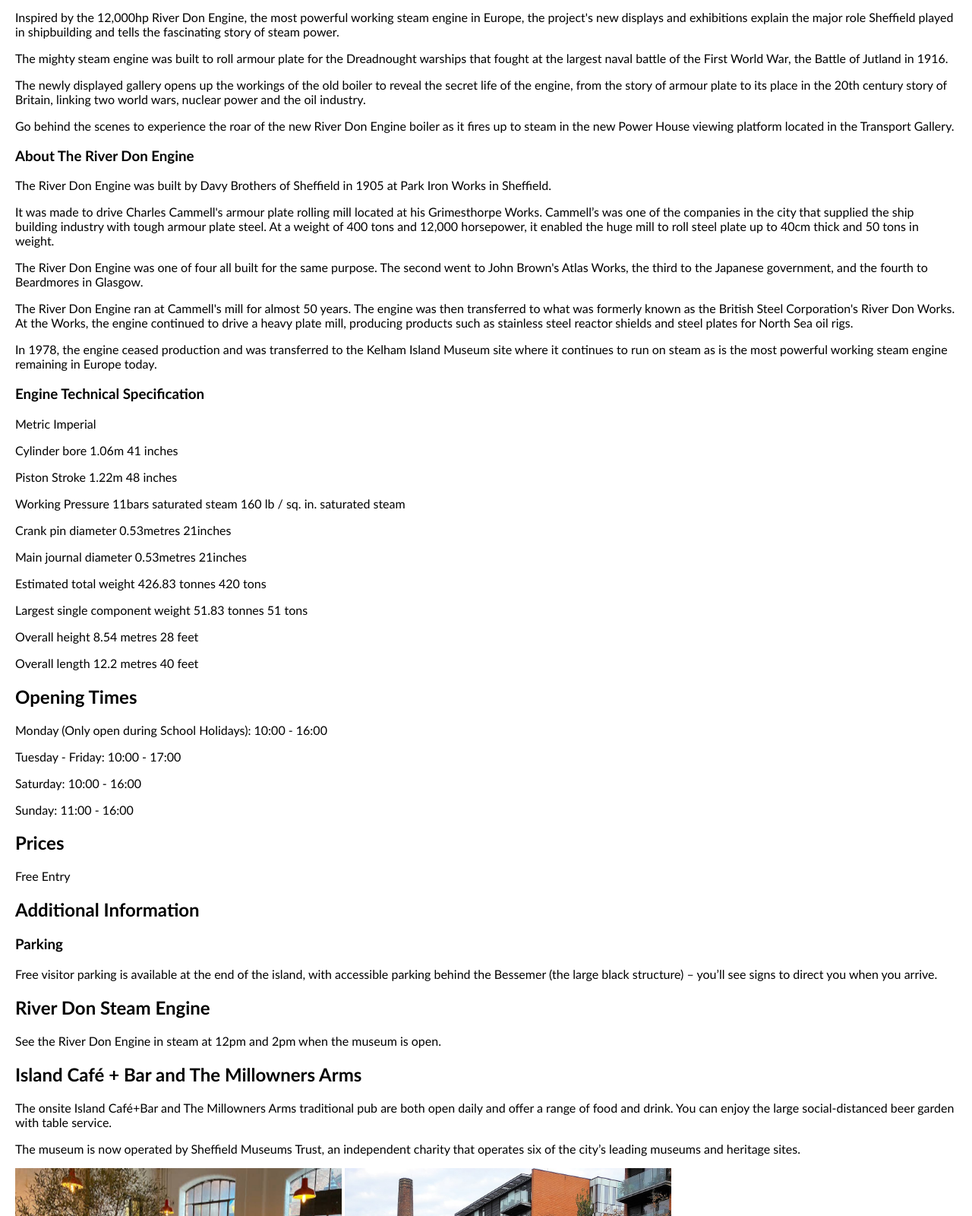
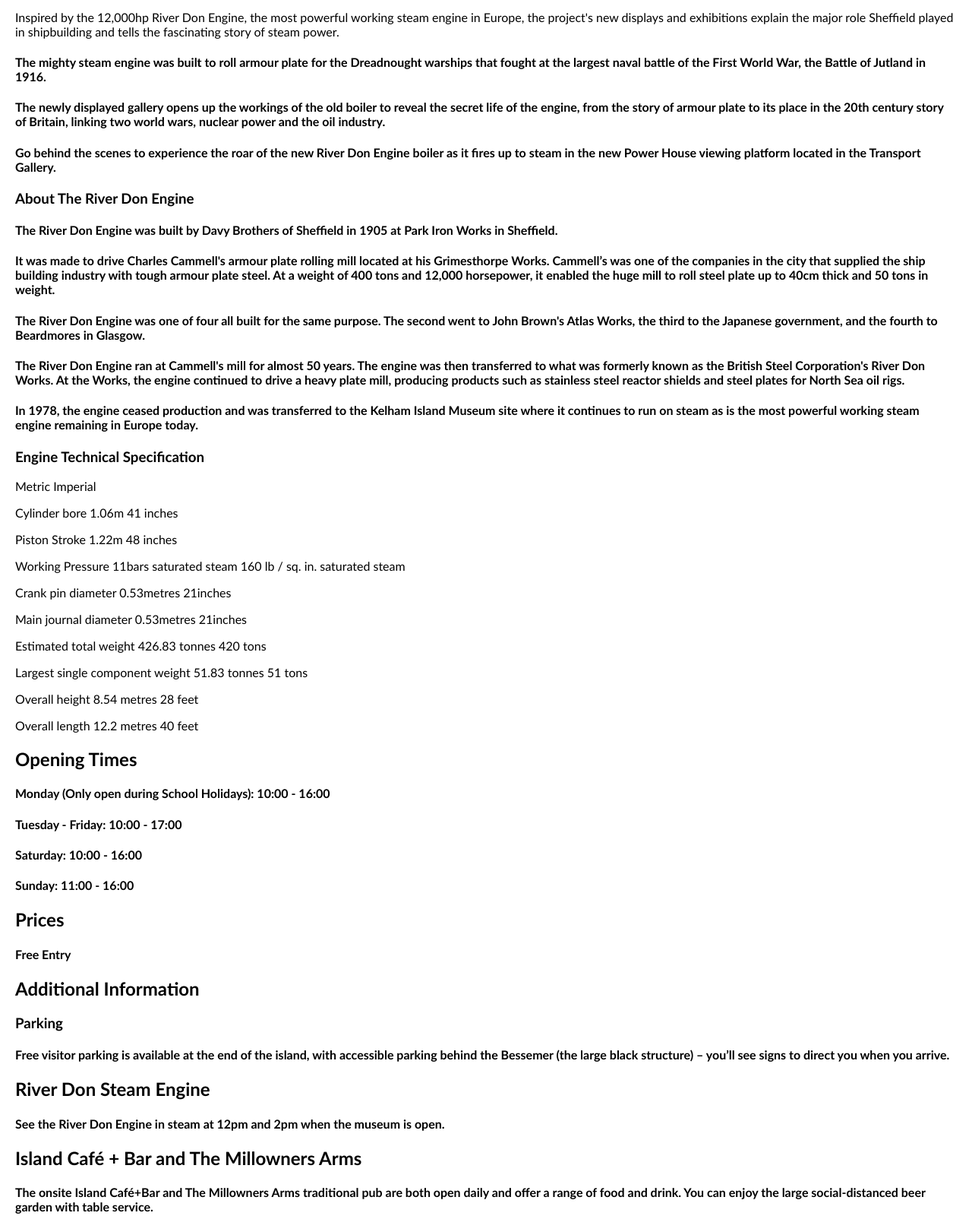
Before and after one commit to Sure-Dude13/Sure-Dude13.github.io, a plain HTML site: page kelhamislandwebsite.html in a window 1280 px wide. Shown: the part 1640-3240 px from the top of the page at 76% size. Drawn offline with Linux system fonts and the light colour scheme.

Commit message:
Update kelhamislandwebsite.html

```diff
--- a/kelhamislandwebsite.html
+++ b/kelhamislandwebsite.html
@@ -150,22 +150,22 @@ Learn what it was like to live and work in Sheffield during the Industrial Revol
     <p>See the River Don Engine in steam at 12pm and 2pm when the museum is open.</p>
     <p>Inspired by the 12,000hp River Don Engine, the most powerful working steam engine in Europe, the project's new displays and exhibitions explain the major role Sheffield played in shipbuilding and tells the fascinating story of steam power.</p>
 
-<p>The mighty steam engine was built to roll armour plate for the Dreadnought warships that fought at the largest naval battle of the First World War, the Battle of Jutland in 1916.</p>
+<h4>The mighty steam engine was built to roll armour plate for the Dreadnought warships that fought at the largest naval battle of the First World War, the Battle of Jutland in 1916.</h4>
 
-<p>The newly displayed gallery opens up the workings of the old boiler to reveal the secret life of the engine, from the story of armour plate to its place in the 20th century story of Britain, linking two world wars, nuclear power and the oil industry.</p>
+<h4>The newly displayed gallery opens up the workings of the old boiler to reveal the secret life of the engine, from the story of armour plate to its place in the 20th century story of Britain, linking two world wars, nuclear power and the oil industry.</h4>
 
-Go behind the scenes to experience the roar of the new River Don Engine boiler as it fires up to steam in the new Power House viewing platform located in the Transport Gallery.
+<h4>Go behind the scenes to experience the roar of the new River Don Engine boiler as it fires up to steam in the new Power House viewing platform located in the Transport Gallery.</h4>
 
 <h3>About The River Don Engine</h3>
-<p>The River Don Engine was built by Davy Brothers of Sheffield in 1905 at Park Iron Works in Sheffield.</p>
+<h4>The River Don Engine was built by Davy Brothers of Sheffield in 1905 at Park Iron Works in Sheffield.</h4>
 
-<p>It was made to drive Charles Cammell's armour plate rolling mill located at his Grimesthorpe Works. Cammell’s was one of the companies in the city that supplied the ship building industry with tough armour plate steel. At a weight of 400 tons and 12,000 horsepower, it enabled the huge mill to roll steel plate up to 40cm thick and 50 tons in weight.</p>
+<h4>It was made to drive Charles Cammell's armour plate rolling mill located at his Grimesthorpe Works. Cammell’s was one of the companies in the city that supplied the ship building industry with tough armour plate steel. At a weight of 400 tons and 12,000 horsepower, it enabled the huge mill to roll steel plate up to 40cm thick and 50 tons in weight.</h4>
 
-<p>The River Don Engine was one of four all built for the same purpose. The second went to John Brown's Atlas Works, the third to the Japanese government, and the fourth to Beardmores in Glasgow.</p>
+<h4>The River Don Engine was one of four all built for the same purpose. The second went to John Brown's Atlas Works, the third to the Japanese government, and the fourth to Beardmores in Glasgow.</p>
 
-<p>The River Don Engine ran at Cammell's mill for almost 50 years. The engine was then transferred to what was formerly known as the British Steel Corporation's River Don Works. At the Works, the engine continued to drive a heavy plate mill, producing products such as stainless steel reactor shields and steel plates for North Sea oil rigs.</p>
+<h4>The River Don Engine ran at Cammell's mill for almost 50 years. The engine was then transferred to what was formerly known as the British Steel Corporation's River Don Works. At the Works, the engine continued to drive a heavy plate mill, producing products such as stainless steel reactor shields and steel plates for North Sea oil rigs.</h4>
 
-<p>In 1978, the engine ceased production and was transferred to the Kelham Island Museum site where it continues to run on steam as is the most powerful working steam engine remaining in Europe today.</p>
+<h4>In 1978, the engine ceased production and was transferred to the Kelham Island Museum site where it continues to run on steam as is the most powerful working steam engine remaining in Europe today.</h4>
 
 <h3>Engine Technical Specification</h3>
     <p>Metric Imperial</p>
@@ -179,20 +179,20 @@ Go behind the scenes to experience the roar of the new River Don Engine boiler a
     <p>Overall height 8.54 metres 28 feet</p>
     <p>Overall length 12.2 metres 40 feet</p>
 <h2>Opening Times</h2>
-<p>Monday (Only open during School Holidays): 10:00 - 16:00</p>
-<p>Tuesday - Friday: 10:00 - 17:00</p>
-<p>Saturday: 10:00 - 16:00</p>
-<p>Sunday: 11:00 - 16:00</p>
+<h4>Monday (Only open during School Holidays): 10:00 - 16:00</h4>
+<h4>Tuesday - Friday: 10:00 - 17:00</h4>
+<h4>Saturday: 10:00 - 16:00</h4>
+<h4>Sunday: 11:00 - 16:00</h4>
 <h2>Prices</h2>
-<p>Free Entry</p>
+<h4>Free Entry</h4>
 <h2>Additional Information</h2>
 <h3>Parking</h3>
-<p>Free visitor parking is available at the end of the island, with accessible parking behind the Bessemer (the large black structure) – you’ll see signs to direct you when you arrive.</p>
+<h4>Free visitor parking is available at the end of the island, with accessible parking behind the Bessemer (the large black structure) – you’ll see signs to direct you when you arrive.</h4>
 <h2>River Don Steam Engine</h2>
-<p>See the River Don Engine in steam at 12pm and 2pm when the museum is open.</p>
+<h4>See the River Don Engine in steam at 12pm and 2pm when the museum is open.</h4>
 <h2>Island Café + Bar and The Millowners Arms</h2>
-<p>The onsite Island Café+Bar and The Millowners Arms traditional pub are both open daily and offer a range of food and drink. You can enjoy the large social-distanced beer garden with table service.</p>
-<p>The museum is now operated by Sheffield Museums Trust, an independent charity that operates six of the city’s leading museums and heritage sites.</p>
+<h4>The onsite Island Café+Bar and The Millowners Arms traditional pub are both open daily and offer a range of food and drink. You can enjoy the large social-distanced beer garden with table service.</h4>
+<h4>The museum is now operated by Sheffield Museums Trust, an independent charity that operates six of the city’s leading museums and heritage sites.</h4>
 
 <img src="cafekelhamisland.jpg" alt="Trulli" width="430" height="333"> <img src="kim.jpg" alt="Trulli" width="430" height="333"> <img src="kelhamislandexterior.jpg" alt="Trulli" width="430" height="333">
 
```
